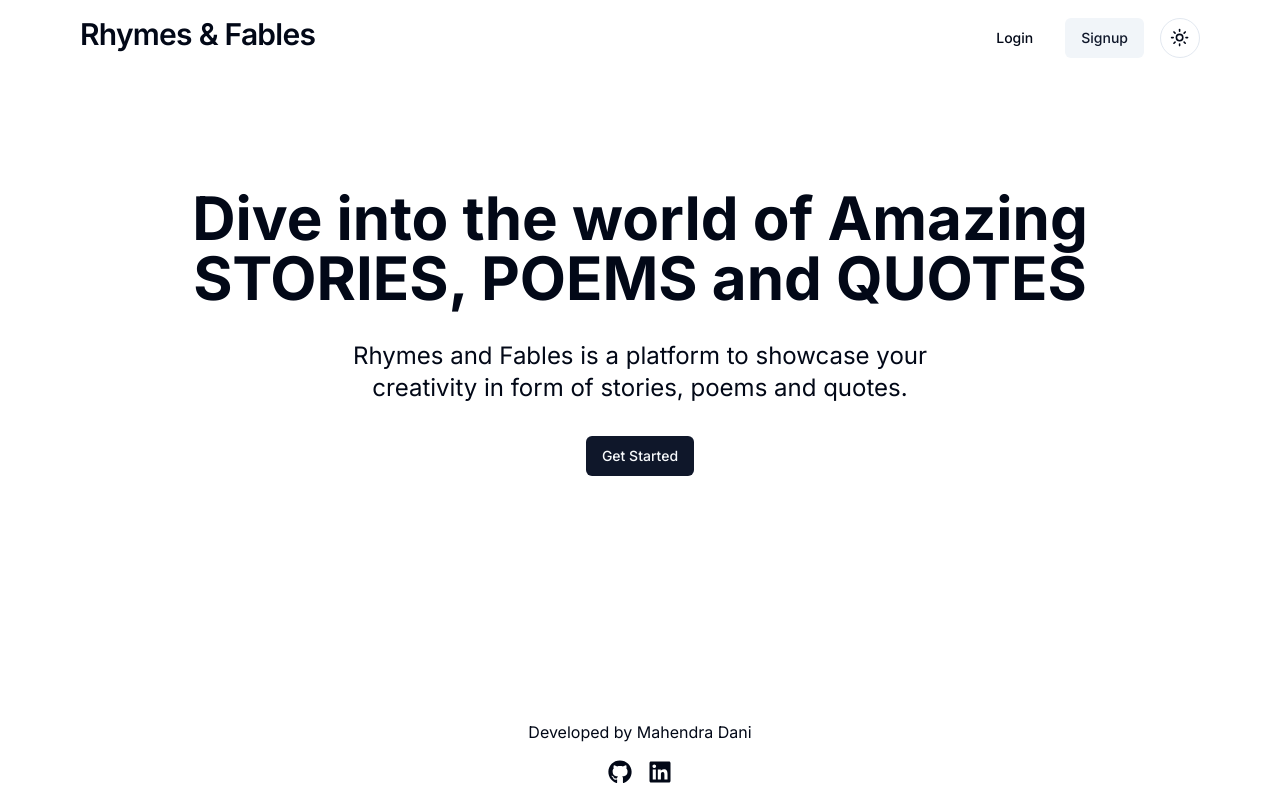
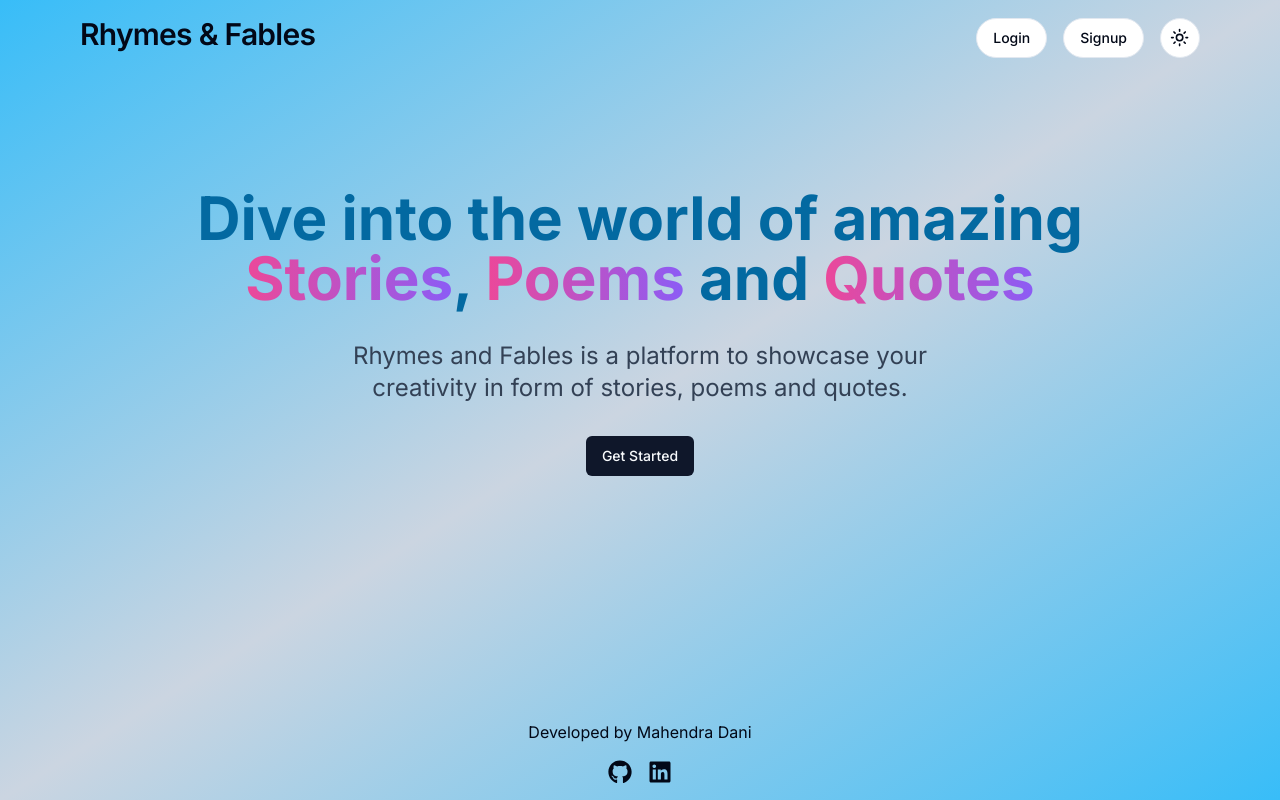
Before and after one commit to MahendraDani/supabase-hackathon, a Next.js app: page / in a window 1280 px wide. Built offline with nearby package versions, Linux system fonts and the light colour scheme.

Commit message:
feat: minor ui changes

```diff
--- a/src/app/(proctected)/(users)/[username]/drafts/[id]/page.tsx
+++ b/src/app/(proctected)/(users)/[username]/drafts/[id]/page.tsx
@@ -277,7 +277,7 @@ const DraftOptionsSidebarMobile = ({ sidebarOptions, handleFinalPost, trimString
                 return (
                   <div key={1}>
                     <Link href={item.href}>
-                      <Button variant="outline" className="py-[0.5px] min-w-[16rem] rounded-md">{slicedItemName}</Button>
+                      <Button variant="outline" className="py-[0.5px] w-full md:min-w-[16rem] rounded-md">{slicedItemName}</Button>
                     </Link>
                   </div>
                 )
--- /dev/null
+++ b/src/app/(proctected)/callback/page.tsx
@@ -0,0 +1,9 @@
+export default function CallBack() {
+  return (
+    <div className="min-h-[30rem] w-full flex justify-center items-center">
+      <h1 className="md:text-4xl text-2xl text-black font-bold dark:text-sky-200">
+        Please check your email for verification.
+      </h1>
+    </div>
+  )
+}
--- a/src/app/auth/callback/route.ts
+++ b/src/app/auth/callback/route.ts
@@ -15,10 +15,10 @@ export async function GET(request: Request) {
     // If logic is success , user will be redirected to this route
     // TODO figure out a way to redirect users who login with google or github to /onboard/[id] route without breaking the app
     if (user) {
-      return NextResponse.redirect(`http://localhost:3000/onboard/${user?.id}`);
+      return NextResponse.redirect(`${location.origin}/${user?.id}`);
     }
-    return NextResponse.redirect("http://localhost:3000/signup");
+    return NextResponse.redirect(`${location.origin}/signup`);
   }
   //TODO :  THIS happens when there is some error, so show an error page instead
-  return NextResponse.redirect("http://localhost:3000/signup");
+  return NextResponse.redirect(`${location.origin}/signup`);
 }
--- a/src/app/globals.css
+++ b/src/app/globals.css
@@ -7,7 +7,7 @@
     --background: 0 0% 100%;
     --foreground: 222.2 84% 4.9%;
 
-    --card: 0 0% 100%;
+    --card: 0 0% 95%;
     --card-foreground: 222.2 84% 4.9%;
 
     --popover: 0 0% 100%;
@@ -40,7 +40,7 @@
     --foreground: 210 40% 98%;
 
     --card: 222.2 84% 4.9%;
-    --card-foreground: 210 40% 98%;
+    --card-foreground: 195 92% 85%;
 
     --popover: 222.2 84% 4.9%;
     --popover-foreground: 210 40% 98%;
@@ -74,3 +74,5 @@
     @apply bg-background text-foreground;
   }
 }
+
+/* Blue 210 50% 60%; */
--- a/src/app/layout.tsx
+++ b/src/app/layout.tsx
@@ -36,7 +36,7 @@ export default function RootLayout({
   return (
     <html lang="en" suppressHydrationWarning>
       <body className={cn(
-        "min-h-screen bg-background", fontSans.className
+        "min-h-screen bg-background bg-gradient-to-br from-sky-400 via-slate-300 to-sky-400 dark:from-gray-800 dark:to-black/20", fontSans.className
       )}>
         <ThemeProvider
           attribute="class"
@@ -48,9 +48,6 @@ export default function RootLayout({
           {children}
           <Toaster />
         </ThemeProvider>
-        <div className="fixed bottom-0 left-0 right-0">
-          <Footer />
-        </div>
       </body>
     </html>
   )
--- a/src/app/page.tsx
+++ b/src/app/page.tsx
@@ -9,10 +9,16 @@ export default function Home() {
       <Navbar />
       <div className=" p-4 w-full md:w-[85%] mx-auto">
         <div className="mt-24 text-center mx-auto text-4xl md:text-6xl">
-          <h1 className="font-bold leading-20">Dive into the world of Amazing STORIES, POEMS and QUOTES</h1>
+          <h1 className="font-bold leading-20 text-sky-700 dark:text-sky-200">Dive into the world of amazing <span className="bg-clip-text text-transparent bg-gradient-to-r from-pink-500 to-violet-500">
+            Stories
+          </span>, <span className="bg-clip-text text-transparent bg-gradient-to-r from-pink-500 to-violet-500">
+              Poems
+            </span> and <span className="bg-clip-text text-transparent bg-gradient-to-r from-pink-500 to-violet-500">
+              Quotes
+            </span></h1>
         </div>
         <div className="text-center mt-8">
-          <p className="text-xl md:text-2xl w-[60%] mx-auto">Rhymes and Fables is a platform to showcase your creativity in form of stories, poems and quotes.</p>
+          <p className="text-xl md:text-2xl w-[60%] mx-auto text-slate-700 dark:text-slate-500">Rhymes and Fables is a platform to showcase your creativity in form of stories, poems and quotes.</p>
         </div>
         <div className="text-center mt-8">
           <Link href={"/login"}>
@@ -22,7 +28,9 @@ export default function Home() {
           </Link>
         </div>
       </div>
-
+      <div className="fixed bottom-0 left-0 right-0">
+        <Footer />
+      </div>
     </main>
   )
 }
--- a/src/components/custom/auth/login/login-form.tsx
+++ b/src/components/custom/auth/login/login-form.tsx
@@ -122,7 +122,7 @@ const LoginForm = () => {
           </Button>
         </CardHeader>
         <div className="flex justify-center items-center mb-2">
-          <div className="text-sm text-slate-300">OR CONTINUE WITH</div>
+          <div className="text-sm text-slate-500">OR CONTINUE WITH</div>
         </div>
         <CardContent>
           <form>
--- a/src/components/custom/auth/signup/signup-form.tsx
+++ b/src/components/custom/auth/signup/signup-form.tsx
@@ -86,7 +86,8 @@ const SignupForm = () => {
       return;
     }
     // TODO : DON'T REDIRECT USER SHOW THEM TO OPEN THEIR EMAIL FOR CONFIRMATION LINK
-    router.push(`/onboard/${user?.id}`);
+    // router.push(`/onboard/${user?.id}`);
+    router.push("/callback")
   }
 
   return (
--- a/src/components/custom/feeds/Feed.tsx
+++ b/src/components/custom/feeds/Feed.tsx
@@ -42,7 +42,7 @@ export default async function Feeds() {
           mixedFeeds.map((f) => {
             return (
               <div key={f.entity_id}>
-                <Card className="w-full md:w-[80%] lg:w-[70%] mx-auto">
+                <Card className="w-[90%] md:w-[80%] lg:w-[70%] mx-auto">
                   <CardContent className="p-8 w-full -mb-8 flex justify-between items-center">
                     <div className="flex justify-start items-center gap-4">
                       <Avatar>
--- a/src/components/custom/navbar/navbar.tsx
+++ b/src/components/custom/navbar/navbar.tsx
@@ -13,7 +13,7 @@ const Navbar = async () => {
       <nav className="p-4 flex justify-between items-center">
         <div>
           <Link href={"/"}>
-            <h2 className="scroll-m-20  pb-2 text-3xl font-semibold tracking-tight first:mt-0">
+            <h2 className="scroll-m-20 dark:text-sky-200 pb-2 text-3xl font-semibold tracking-tight first:mt-0">
               Rhymes & Fables
             </h2>
           </Link>
@@ -22,10 +22,10 @@ const Navbar = async () => {
         <div >
           <div className="flex justify-between items-center gap-4">
             <Link href={"/login"}>
-              <Button variant="ghost">Login</Button>
+              <Button variant="outline" className="rounded-full">Login</Button>
             </Link>
             <Link href={"/signup"}>
-              <Button variant="secondary">Signup</Button>
+              <Button variant="outline" className="rounded-full">Signup</Button>
             </Link>
             <ModeToggle />
           </div>
--- a/src/components/custom/navbar/proctected-navbar.tsx
+++ b/src/components/custom/navbar/proctected-navbar.tsx
@@ -101,9 +101,11 @@ export default async function ProtectedNavbar() {
     },
   ];
   return (
-    <div className="sticky z-10 top-0 left-0 right-0 w-full flex justify-center items-center">
+    <div className="sticky z-10 top-0 left-0 right-0 w-full flex justify-center items-center bg-sky-300 dark:bg-sky-600">
       <nav className="w-full md:w-[85%] p-4 px-6 flex justify-between items-center">
-        <div>Rhymes and Fables</div>
+        <Link href={"/feeds"} className="cursor-pointer">
+          <div className="md:text-2xl font-bold text-lg dark:text-black">Rhymes and Fables</div>
+        </Link>
         <div className="flex justify-start gap-4 items-center">
           <ModeToggle />
           <Sheet>
@@ -177,10 +179,10 @@ const LogoutComponent = () => {
             There are many more stories, poems and quotes left to read, explore, learn and have fun.
           </AlertDialogDescription>
         </AlertDialogHeader>
-        <AlertDialogFooter>
+        <AlertDialogFooter className="flex justify-end items-end gap-4">
           <AlertDialogCancel>Cancel</AlertDialogCancel>
           <form action={handleLogout}>
-            <Button type="submit" >Log out</Button>
+            <Button type="submit" className="w-full" >Log out</Button>
           </form>
         </AlertDialogFooter>
       </AlertDialogContent>
```
